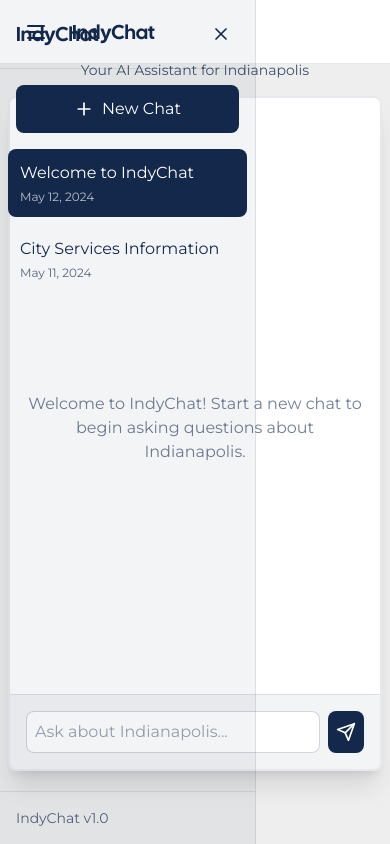
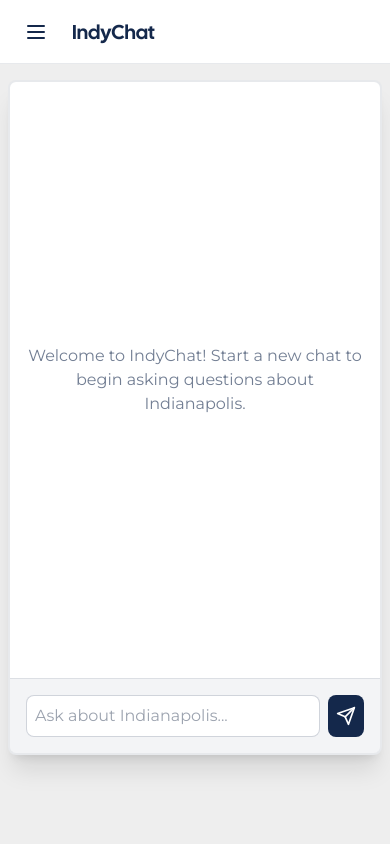
Before and after one commit to Purv-Kabaria/IndyChat, a Next.js app: page / in a window 390 px wide. Built offline with nearby package versions, Linux system fonts and the light colour scheme.

Commit message:
style: mobile menu

```diff
--- a/app/page.tsx
+++ b/app/page.tsx
@@ -4,13 +4,17 @@ export default function Home() {
   return (
     <main className="min-h-screen bg-primary py-4 lg:py-8 px-2 lg:px-4">
       <div className="max-w-7xl mx-auto">
-        <h1 className="text-3xl lg:text-4xl font-cal text-accent text-center mb-2 lg:mb-4">
-          IndyChat
-        </h1>
-        <p className="text-center text-accent/80 font-mont mb-4 lg:mb-8 text-sm lg:text-base px-4">
-          Your AI Assistant for Indianapolis
-        </p>
-        <ChatInterface />
+        <div className="hidden lg:block text-center mb-4 lg:mb-8">
+          <h1 className="text-3xl lg:text-4xl font-cal text-accent mb-2 lg:mb-4">
+            IndyChat
+          </h1>
+          <p className="text-accent/80 font-mont text-sm lg:text-base">
+            Your AI Assistant for Indianapolis
+          </p>
+        </div>
+        <div className="relative pt-16 lg:pt-0">
+          <ChatInterface />
+        </div>
       </div>
     </main>
   );
--- a/components/ChatInterface.tsx
+++ b/components/ChatInterface.tsx
@@ -1,30 +1,25 @@
 'use client';
 
-import { Menu } from 'lucide-react';
-import ChatSidebar from './ChatSidebar';
+import { Send } from 'lucide-react';
+import ChatSidebar from '@/components/ChatSidebar';
+import { useState } from 'react';
+import Header from '@/components/Header';
 
 export default function ChatInterface() {
+  const [isSidebarOpen, setIsSidebarOpen] = useState(false);
+
   return (
     <div className="flex h-[80vh] max-w-7xl mx-auto bg-white rounded-lg shadow-xl border-2 border-accent/10 overflow-hidden">
       {/* Mobile Header */}
-      <div className="lg:hidden fixed top-0 left-0 right-0 h-16 bg-white border-b border-accent/10 z-30 flex items-center px-4">
-        <button
-          className="p-2 hover:bg-accent/10 rounded-lg transition-colors"
-        >
-          <Menu className="w-6 h-6 text-accent" />
-        </button>
-        <h2 className="text-xl font-cal text-accent ml-4">
-          IndyChat
-        </h2>
-      </div>
+      <Header onMenuClick={() => setIsSidebarOpen(!isSidebarOpen)} />
 
       {/* Sidebar */}
-      <ChatSidebar />
+      <ChatSidebar isOpen={isSidebarOpen} onClose={() => setIsSidebarOpen(false)} />
 
       {/* Main Chat Area */}
       <div className="flex-1 flex flex-col h-full">
         {/* Messages Container */}
-        <div className="flex-1 overflow-y-auto p-4 space-y-4 mt-16 lg:mt-0">
+        <div className="flex-1 overflow-y-auto p-4 space-y-4">
           <div className="flex justify-center items-center h-full">
             <p className="text-accent/60 font-mont text-center">
               Welcome to IndyChat! Start a new chat to begin asking questions about Indianapolis.
@@ -44,20 +39,7 @@ export default function ChatInterface() {
               type="submit"
               className="bg-accent text-white p-2 rounded-lg hover:bg-opacity-90 transition-all"
             >
-              <svg
-                xmlns="http://www.w3.org/2000/svg"
-                width="20"
-                height="20"
-                viewBox="0 0 24 24"
-                fill="none"
-                stroke="currentColor"
-                strokeWidth="2"
-                strokeLinecap="round"
-                strokeLinejoin="round"
-              >
-                <line x1="22" y1="2" x2="11" y2="13"></line>
-                <polygon points="22 2 15 22 11 13 2 9 22 2"></polygon>
-              </svg>
+              <Send className="w-5 h-5" />
             </button>
           </div>
         </form>
--- a/components/ChatSidebar.tsx
+++ b/components/ChatSidebar.tsx
@@ -2,18 +2,31 @@
 
 import { Plus, X } from 'lucide-react';
 
-export default function ChatSidebar() {
+interface ChatSidebarProps {
+  isOpen: boolean;
+  onClose: () => void;
+}
+
+export default function ChatSidebar({ isOpen, onClose }: ChatSidebarProps) {
   return (
     <>
       {/* Mobile Overlay */}
-      <div className="fixed inset-0 bg-black/50 z-40 lg:hidden hidden" />
+      <div
+        className={`fixed inset-0 bg-black/50 z-40 lg:hidden transition-opacity duration-200 ${
+          isOpen ? 'opacity-100' : 'opacity-0 pointer-events-none'
+        }`}
+        onClick={onClose}
+      />
 
       {/* Sidebar */}
-      <div className="fixed lg:static inset-y-0 left-0 z-50 w-64 h-full bg-accent/5 border-r border-accent/10 flex flex-col">
+      <div className={`fixed lg:static inset-0 lg:inset-y-0 lg:left-0 z-50 lg:w-64 lg:h-full bg-white lg:border-r border-accent/10 flex flex-col transition-transform duration-200 ${
+        isOpen ? 'translate-y-0' : '-translate-y-full lg:translate-y-0 lg:translate-x-0'
+      }`}>
         {/* Mobile Header */}
         <div className="flex items-center justify-between p-4 border-b border-accent/10 lg:hidden">
           <h2 className="text-xl font-cal text-accent">IndyChat</h2>
           <button
+            onClick={onClose}
             className="p-2 hover:bg-accent/10 rounded-lg transition-colors"
           >
             <X className="w-5 h-5 text-accent" />
--- /dev/null
+++ b/components/Header.tsx
@@ -0,0 +1,23 @@
+'use client';
+
+import { Menu } from 'lucide-react';
+
+interface HeaderProps {
+  onMenuClick: () => void;
+}
+
+export default function Header({ onMenuClick }: HeaderProps) {
+  return (
+    <div className="lg:hidden fixed top-0 left-0 right-0 h-16 bg-white border-b border-accent/10 z-50 flex items-center px-4">
+      <button
+        onClick={onMenuClick}
+        className="p-2 hover:bg-accent/10 rounded-lg transition-colors"
+      >
+        <Menu className="w-6 h-6 text-accent" />
+      </button>
+      <h2 className="text-xl font-cal text-accent ml-4">
+        IndyChat
+      </h2>
+    </div>
+  );
+}
--- a/package.json
+++ b/package.json
@@ -1,6 +1,6 @@
 {
-  "name": "indianapolis",
-  "version": "0.1.0",
+  "name": "indychat",
+  "version": "1.0.0",
   "private": true,
   "scripts": {
     "dev": "next dev",
```
Also changed, not shown: 1 other file (tests, documents, lock files or other folders).
